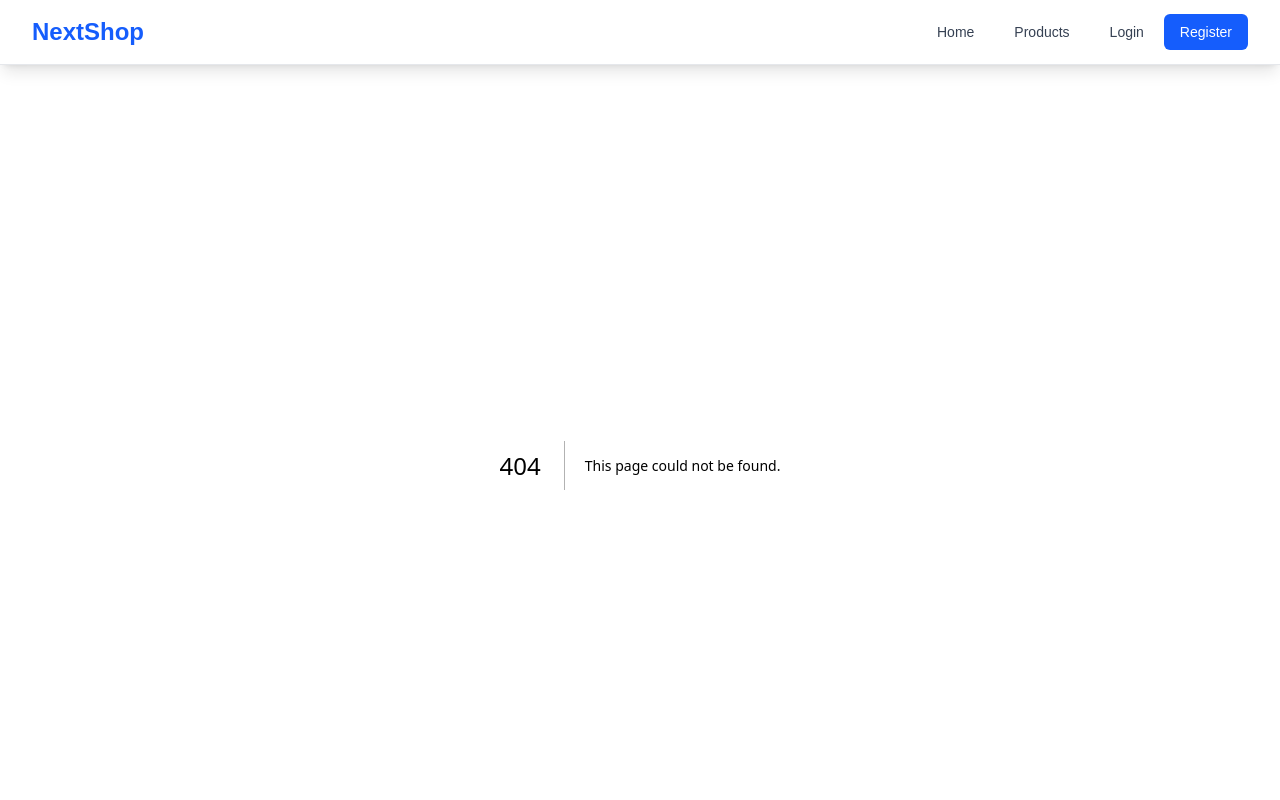
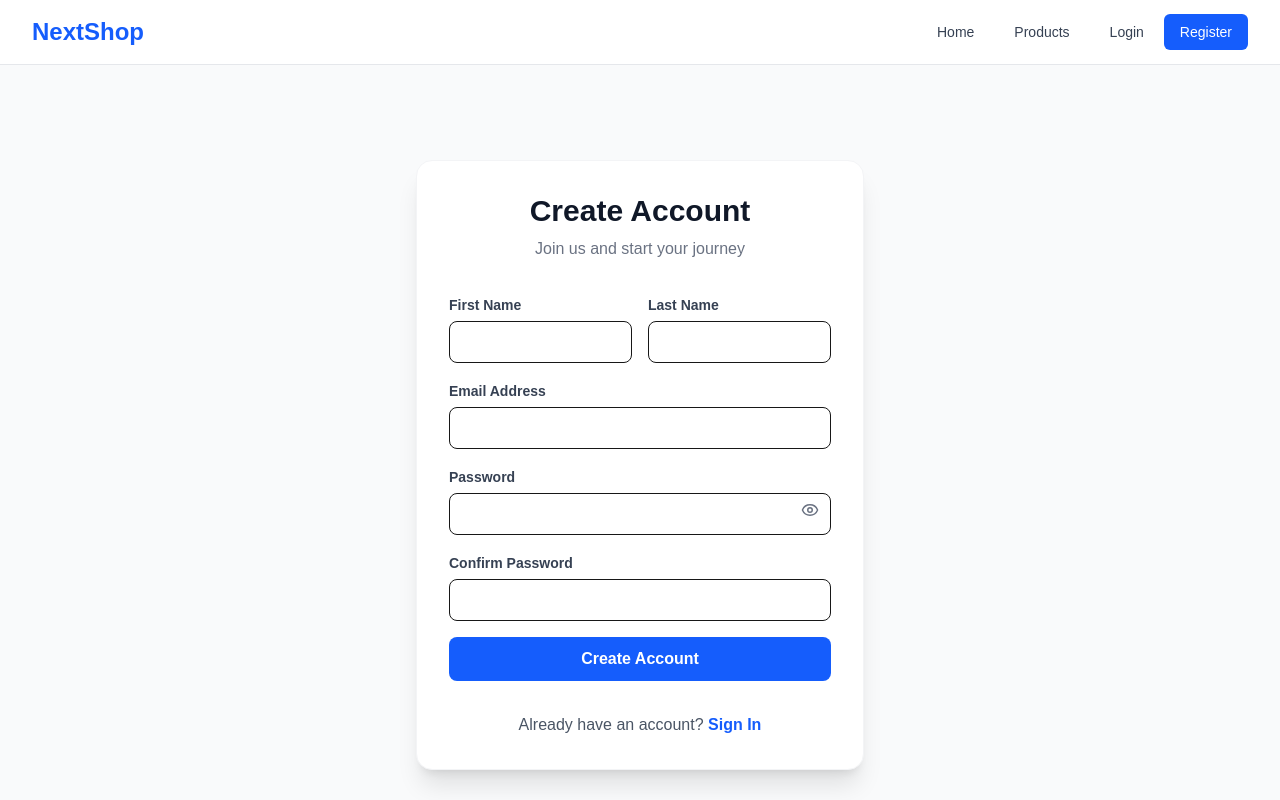
Before and after one commit to Shajidaa/next-shop, a Next.js app: page /register in a window 1280 px wide. Before the commit this address had no page. Shown: the top 800 px of the page. Built offline with nearby package versions, Linux system fonts and the light colour scheme.

Commit message:
register api and ui creat

```diff
--- a/package.json
+++ b/package.json
@@ -10,9 +10,11 @@
   },
   "dependencies": {
     "axios": "^1.13.2",
+    "lucide-react": "^0.562.0",
     "next": "16.1.1",
     "react": "19.2.3",
-    "react-dom": "19.2.3"
+    "react-dom": "19.2.3",
+    "react-hook-form": "^7.71.0"
   },
   "devDependencies": {
     "@tailwindcss/postcss": "^4",
--- /dev/null
+++ b/src/app/api/auth/register/route.js
@@ -0,0 +1,24 @@
+import { NextResponse } from "next/server";
+
+export async function POST(request) {
+  try {
+    const body = await request.json();
+    const baseUrl = process.env.NEXT_PUBLIC_BASE_URL;
+    const tenantHeaderKey = "x-tenant-id";
+    const tenantValue = process.env.NEXT_PUBLIC_TENANT_HEADER;
+
+    const response = await fetch(`${baseUrl}/v2/auth/register`, {
+      method: "POST",
+      headers: {
+        "Content-Type": "application/json",
+        [tenantHeaderKey]: tenantValue,
+      },
+      body: JSON.stringify(body),
+    });
+
+    const data = await response.json();
+    return NextResponse.json(data, { status: response.status });
+  } catch (error) {
+    return NextResponse.json({ error: "Registration failed" }, { status: 500 });
+  }
+}
--- /dev/null
+++ b/src/app/register/page.jsx
@@ -0,0 +1,61 @@
+"use client";
+import { useState } from "react";
+import axios from "axios";
+import { useRouter } from "next/navigation";
+import Link from "next/link";
+import RegisterForm from "@/components/auth/RegisterForm";
+
+export default function RegisterPage() {
+  const router = useRouter();
+  const [loading, setLoading] = useState(false);
+  const [serverError, setServerError] = useState("");
+
+  const handleRegister = async (formData) => {
+    setLoading(true);
+    setServerError("");
+
+    try {
+      // Axios call
+      const response = await axios.post("/api/auth/register", formData);
+
+      if (response.status === 200 || response.status === 201) {
+        router.push("/");
+      }
+    } catch (err) {
+      setServerError(
+        err.response?.data?.error || "Something went wrong. Try again."
+      );
+    } finally {
+      setLoading(false);
+    }
+  };
+
+  return (
+    <div className="min-h-screen bg-gray-50 flex items-center justify-center p-4">
+      <div className="max-w-md w-full bg-white rounded-2xl shadow-xl p-8 border border-gray-100">
+        <div className="text-center mb-8">
+          <h2 className="text-3xl font-extrabold text-gray-900">
+            Create Account
+          </h2>
+          <p className="text-gray-500 mt-2">Join us and start your journey</p>
+        </div>
+
+        <RegisterForm
+          onSubmit={handleRegister}
+          serverError={serverError}
+          loading={loading}
+        />
+
+        <p className="text-center text-gray-600 mt-8">
+          Already have an account?{" "}
+          <Link
+            href="/auth/login"
+            className="text-blue-600 hover:underline font-semibold"
+          >
+            Sign In
+          </Link>
+        </p>
+      </div>
+    </div>
+  );
+}
--- /dev/null
+++ b/src/components/auth/RegisterForm.jsx
@@ -0,0 +1,108 @@
+"use client";
+import { useState } from "react";
+import { useForm } from "react-hook-form";
+import { Eye, EyeOff, Loader2 } from "lucide-react";
+
+export default function RegisterForm({ onSubmit, serverError, loading }) {
+  const [showPassword, setShowPassword] = useState(false);
+  const {
+    register,
+    handleSubmit,
+    watch,
+    formState: { errors },
+  } = useForm();
+
+  return (
+    <form onSubmit={handleSubmit(onSubmit)} className="space-y-4">
+      {serverError && (
+        <div className="p-3 bg-red-50 border-l-4 border-red-500 text-red-700 text-sm">
+          {serverError}
+        </div>
+      )}
+
+      <div className="grid grid-cols-2 gap-4">
+        <div>
+          <label className="text-sm font-semibold text-gray-700">
+            First Name
+          </label>
+          <input
+            {...register("first_name", { required: "Required" })}
+            className={`w-full mt-1 p-2 border rounded-lg outline-none focus:ring-2 ${
+              errors.first_name ? "border-red-500" : "focus:ring-blue-500"
+            }`}
+          />
+        </div>
+        <div>
+          <label className="text-sm font-semibold text-gray-700">
+            Last Name
+          </label>
+          <input
+            {...register("last_name", { required: "Required" })}
+            className="w-full mt-1 p-2 border rounded-lg outline-none focus:ring-2 focus:ring-blue-500"
+          />
+        </div>
+      </div>
+
+      <div>
+        <label className="text-sm font-semibold text-gray-700">
+          Email Address
+        </label>
+        <input
+          type="email"
+          {...register("email", { required: "Email is required" })}
+          className="w-full mt-1 p-2 border rounded-lg outline-none focus:ring-2 focus:ring-blue-500"
+        />
+      </div>
+
+      <div className="relative">
+        <label className="text-sm font-semibold text-gray-700">Password</label>
+        <input
+          type={showPassword ? "text" : "password"}
+          {...register("password", {
+            required: "Password required",
+            minLength: { value: 6, message: "Minimum 6 characters" },
+          })}
+          className="w-full mt-1 p-2 border rounded-lg outline-none focus:ring-2 focus:ring-blue-500"
+        />
+        <button
+          type="button"
+          onClick={() => setShowPassword(!showPassword)}
+          className="absolute right-3 top-9 text-gray-500"
+        >
+          {showPassword ? <EyeOff size={18} /> : <Eye size={18} />}
+        </button>
+        {errors.password && (
+          <p className="text-red-500 text-xs mt-1">{errors.password.message}</p>
+        )}
+      </div>
+
+      <div>
+        <label className="text-sm font-semibold text-gray-700">
+          Confirm Password
+        </label>
+        <input
+          type="password"
+          {...register("confirmPassword", {
+            validate: (value) =>
+              value === watch("password") || "Passwords do not match",
+          })}
+          className="w-full mt-1 p-2 border rounded-lg outline-none focus:ring-2 focus:ring-blue-500"
+        />
+        {errors.confirmPassword && (
+          <p className="text-red-500 text-xs mt-1">
+            {errors.confirmPassword.message}
+          </p>
+        )}
+      </div>
+
+      <button
+        type="submit"
+        disabled={loading}
+        className="w-full bg-blue-600 hover:bg-blue-700 text-white font-bold py-2.5 rounded-lg transition-all flex items-center justify-center gap-2"
+      >
+        {loading && <Loader2 className="animate-spin" size={20} />}
+        {loading ? "Creating Account..." : "Create Account"}
+      </button>
+    </form>
+  );
+}
```
Also changed, not shown: 1 other file (tests, documents, lock files or other folders).
